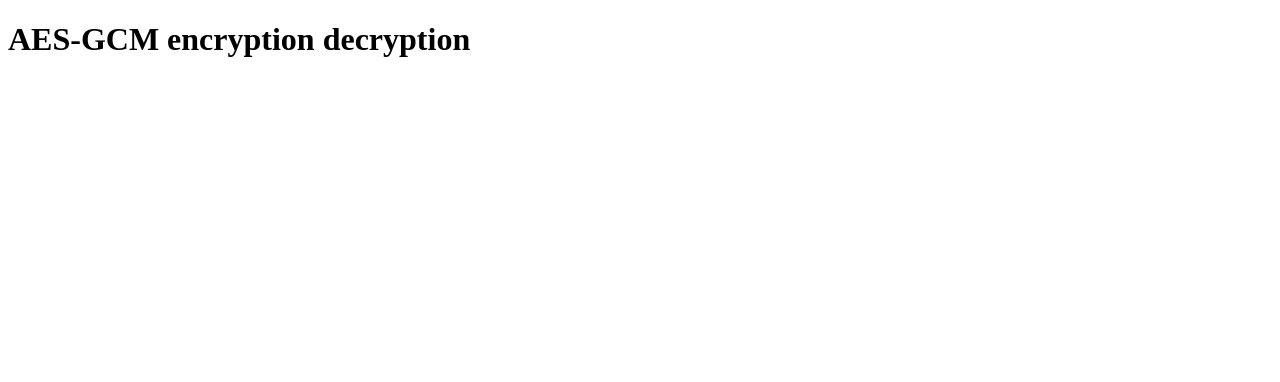
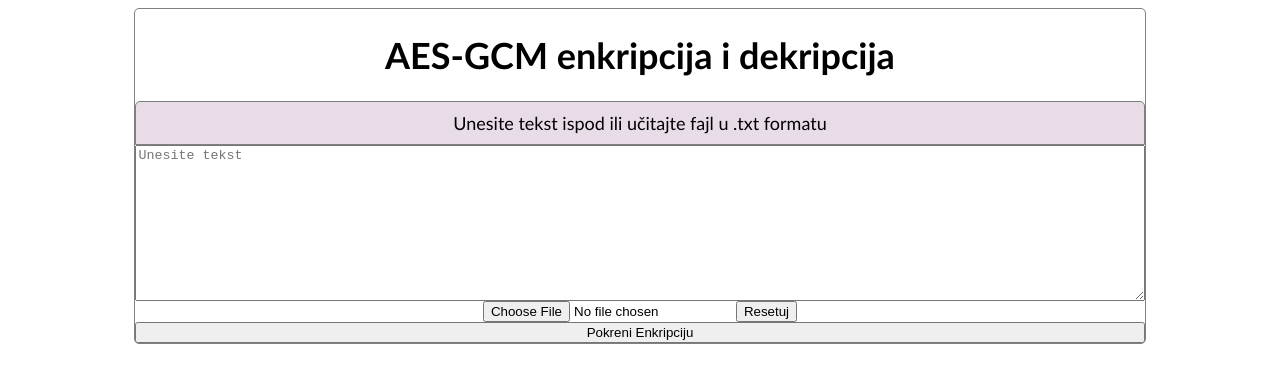
Before and after one commit to gegeeem/AES-GCM-enc-dec, a plain HTML site: page index.html in a window 1280 px wide. Drawn offline with Linux system fonts and the light colour scheme.

Commit message:
form structure

```diff
--- a/index.html
+++ b/index.html
@@ -13,8 +13,50 @@
     <link rel="stylesheet" href="style.css" />
   </head>
   <body>
-    <h1>AES-GCM encryption decryption</h1>
+    <div class="container">
+      <h1>AES-GCM enkripcija i dekripcija</h1>
+      <form>
+        <label for="textForEnc"
+          >Unesite tekst ispod ili učitajte fajl u .txt formatu</label
+        >
 
+        <textarea
+          name="textForEnc"
+          id="textForEnc"
+          rows="10"
+          placeholder="Unesite tekst"
+          required=""></textarea>
+        <div class="getFileAndReset">
+          <input
+            type="file"
+            name="getFile"
+            id="getFile"
+            onchange="readFile(this)"
+            accept=".txt" />
+          <!-- accept=".txt, .doc, .docx"  -->
+          <input type="reset" value="Resetuj" />
+        </div>
+      </form>
+      <button type="submit" class="startEncryption">Pokreni Enkripciju</button>
+    </div>
     <script src="" async defer></script>
+    <script>
+      function readFile(input) {
+        let file = input.files[0];
+
+        let reader = new FileReader();
+
+        reader.readAsText(file);
+
+        reader.onload = function () {
+          console.log(reader.result);
+          document.querySelector("#textForEnc").value = reader.result;
+        };
+
+        reader.onerror = function () {
+          console.log(reader.error);
+        };
+      }
+    </script>
   </body>
 </html>
--- a/style.css
+++ b/style.css
@@ -0,0 +1,39 @@
+*,
+*:before,
+*:after {
+  box-sizing: border-box;
+}
+body {
+  font-family: "Trebuchet MS", "Lucida Sans Unicode", "Lucida Grande",
+    "Lucida Sans", Arial, sans-serif;
+  font-size: large;
+  text-align: center;
+  display: flex;
+  justify-content: center;
+  align-items: center;
+}
+label {
+  background-color: rgb(233, 220, 233);
+  border: 1px solid gray;
+  border-top-left-radius: 5px;
+  border-top-right-radius: 5px;
+  padding: 10px 0;
+}
+.container {
+  display: flex;
+  flex-direction: column;
+  min-width: 80%;
+  border-radius: 5px;
+  border: 1px solid gray;
+  border-top-left-radius: 5px;
+  border-top-right-radius: 5px;
+}
+form {
+  width: 100%;
+  display: flex;
+  flex-direction: column;
+}
+.getFileAndReset {
+  display: flex;
+  justify-content: center;
+}
```
